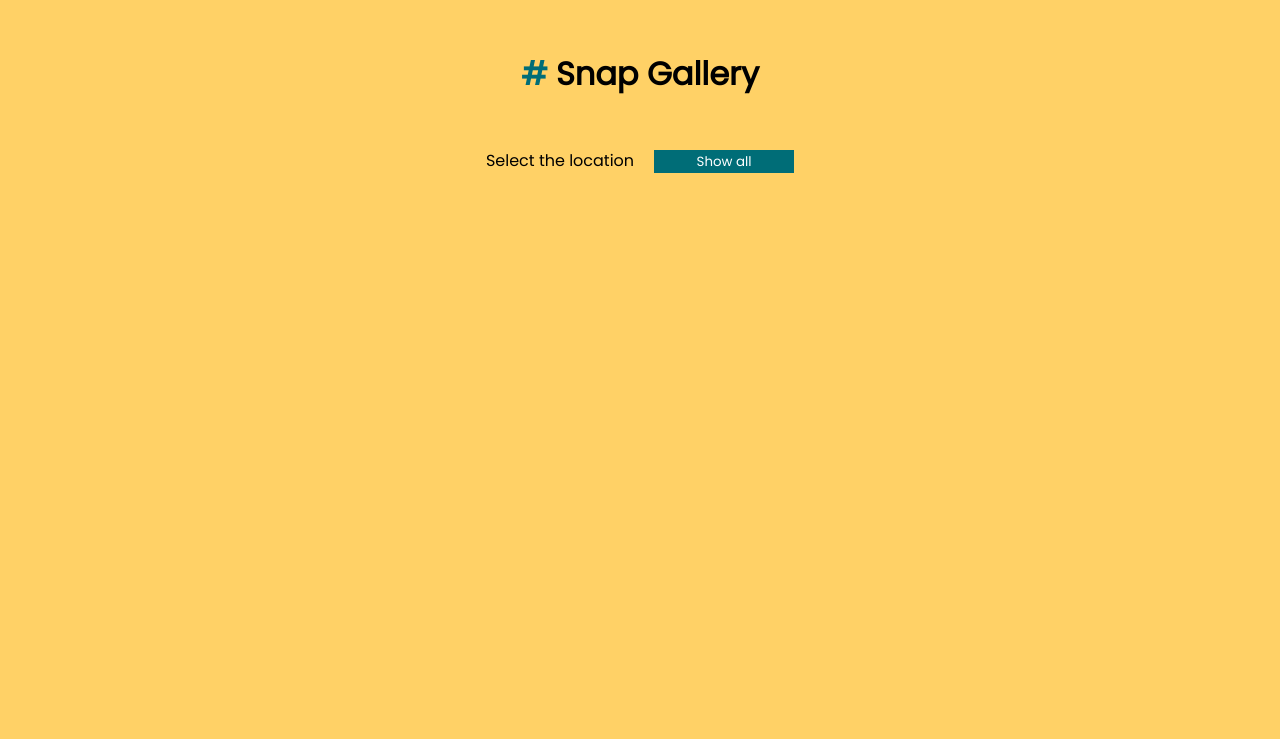
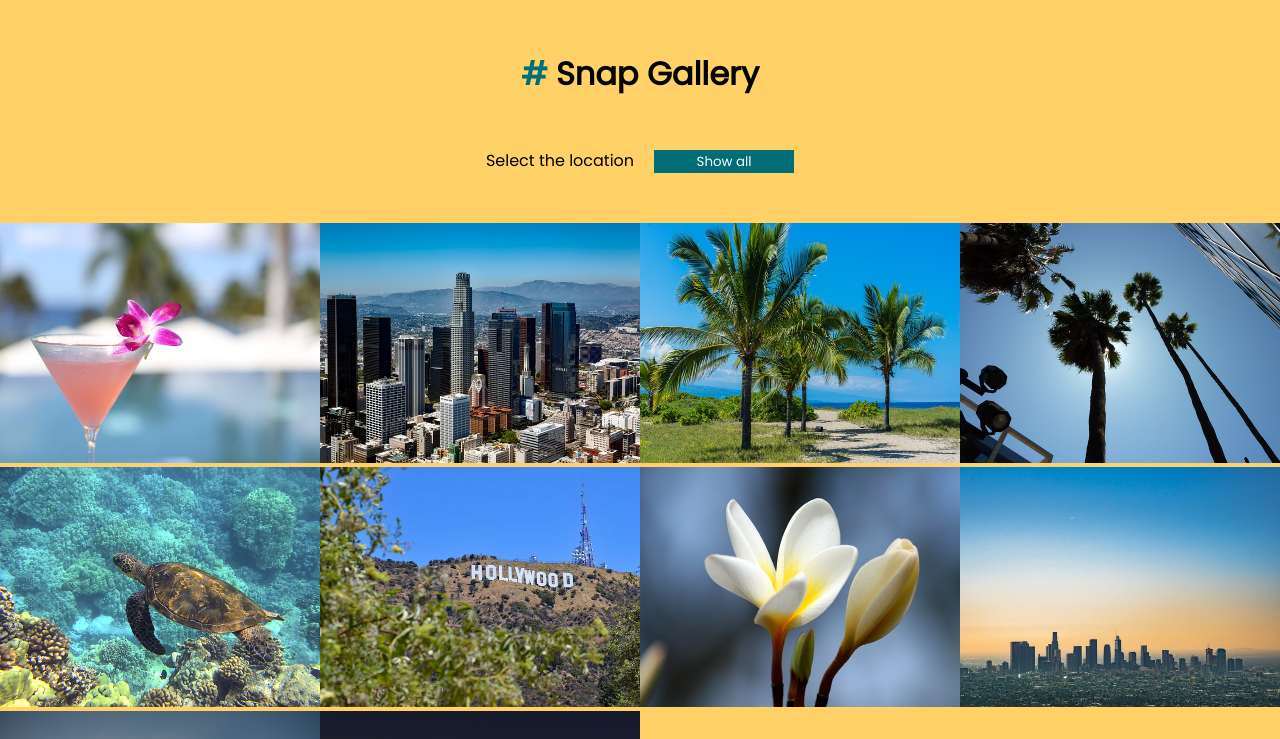
Before and after one commit to eobcre/snap-gallery, a React (Vite) app: page / in a window 1280 px wide. Shown: the top 739 px of the page. Built offline with nearby package versions, Linux system fonts and the light colour scheme.

Commit message:
filter images logic, images loop logic

```diff
--- a/src/components/Images.jsx
+++ b/src/components/Images.jsx
@@ -3,10 +3,27 @@ import { imgData } from '../imgData';
 
 const Images = () => {
   const [category, setCategory] = useState('all');
+
+  const filterImages = imgData.filter((image) => {
+    if (category === 'all') {
+      return true;
+    } else {
+      return image.category === category;
+    }
+  });
+
+  const handleChange = (e) => {
+    setCategory(e.target.value);
+  };
+
   return (
-    <div>
+    <>
       <div className='dropdown'>
-        <label htmlFor='category' className='dropdown-title'>
+        <label
+          htmlFor='category'
+          className='dropdown-title'
+          onChange={handleChange}
+        >
           Select the location
         </label>
         <select>
@@ -15,7 +32,18 @@ const Images = () => {
           <option value='category2'>Los Angeles</option>
         </select>
       </div>
-    </div>
+      <div className='img-container'>
+        {filterImages.map(({ src }, index) => (
+          <img
+            key={src}
+            src={src}
+            alt={`Image ${index}`}
+            width='320'
+            height='240'
+          />
+        ))}
+      </div>
+    </>
   );
 };
 
```
